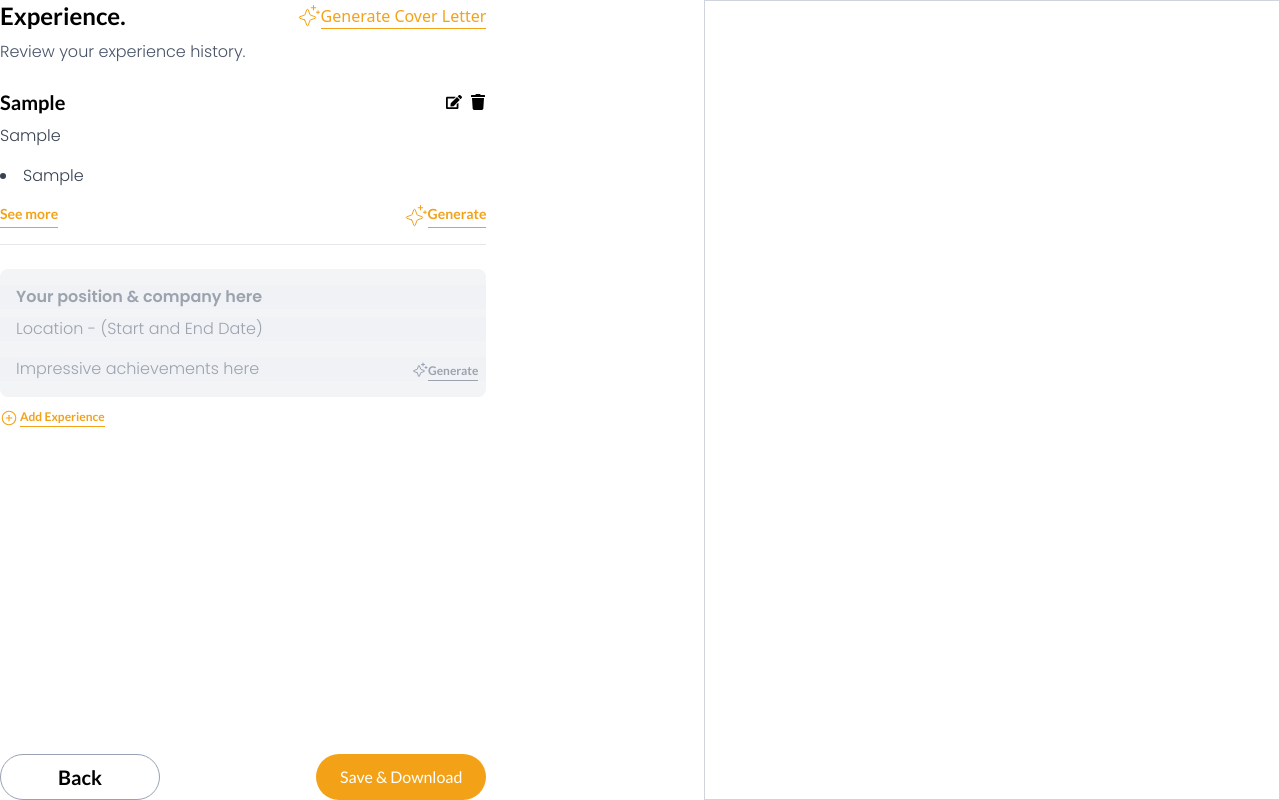
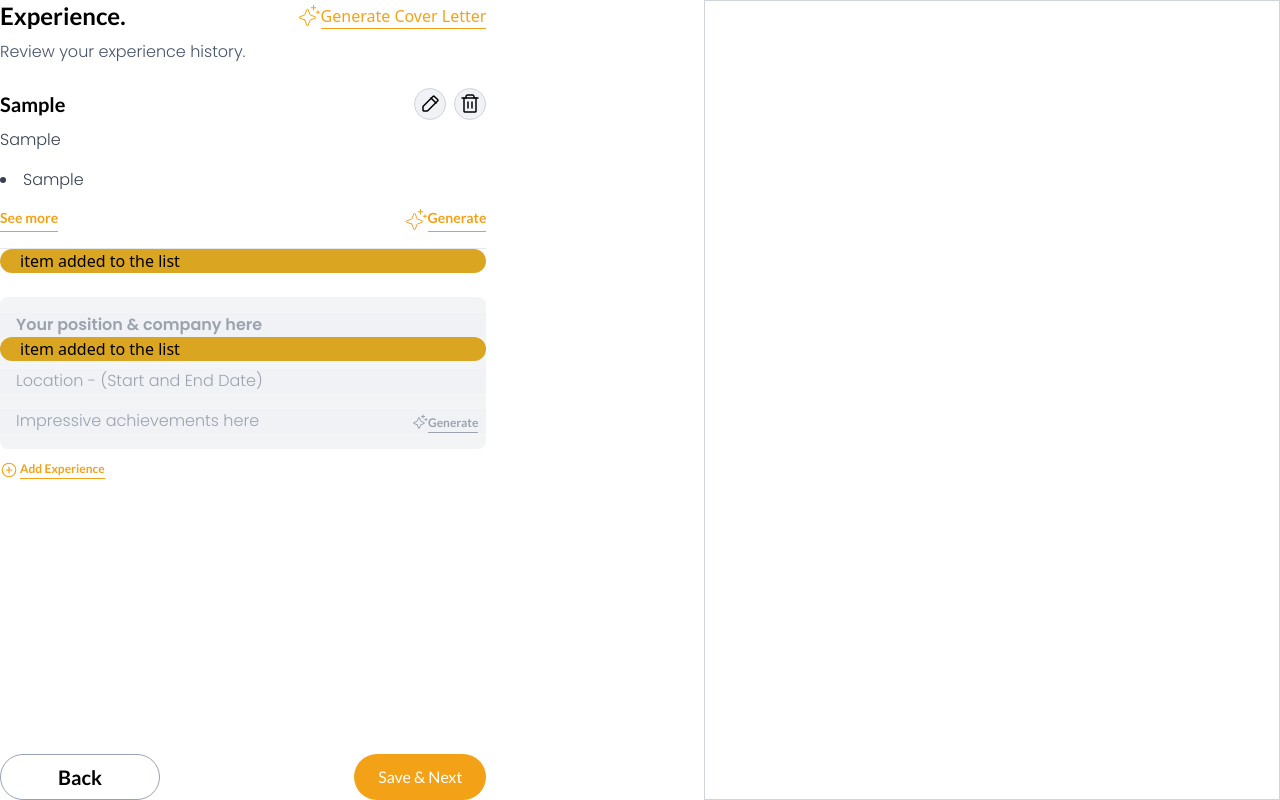
Before and after one commit to Lycan-Xx/test-4, a React (Vite) app: page /experience in a window 1280 px wide. Both pictures are taken after typing "Sample", "Sample", "Sample" into the empty fields and a click on the button "Generate". Built offline with nearby package versions, Linux system fonts and the light colour scheme.

Commit message:
removeItem from experience list

```diff
--- a/src/components/Alert.jsx
+++ b/src/components/Alert.jsx
@@ -1,9 +1,13 @@
-import React from 'react'
+import React, { useEffect } from "react"
 
-const Alert = () => {
-  return (
-    <div>Alert</div>
-  )
+const Alert = ({ type, msg, removeAlert }) => {
+ useEffect(() => {
+  const timeout = setTimeout(() => {
+   removeAlert
+  }, 2000)
+  return () => clearTimeout(timeout)
+ }, [])
+ return <p className={`alert alert-${type}`}>{msg}</p>
 }
 
 export default Alert
--- a/src/components/Experience.jsx
+++ b/src/components/Experience.jsx
@@ -25,12 +25,12 @@ const Experience = () => {
      <ExperienceList />
     </section>
 
-    <div className="flex flex-row justify-between  ">
+    <div className="flex flex-row justify-between flex-grow-1 ">
      <button className="rounded-[40px] border-[1px] border-[#98a2b3] px-[57px] h-[46px] text-[20px] font-bold font-lato">
       Back
      </button>
      <button className="rounded-[40px] text-white  bg-primary font-lato px-[24px]">
-      Save & Download
+      Save & Next
      </button>
     </div>
    </section>
--- a/src/components/ExperienceList.jsx
+++ b/src/components/ExperienceList.jsx
@@ -12,16 +12,24 @@ const ExperienceList = () => {
  const [list, setList] = useState([])
  const [isEditing, setIsEditng] = useState(false)
  const [editID, setEditID] = useState(null)
- const [alert, setAlert] = useState({ show: false, msg: "", type: "" })
+ const [alert, setAlert] = useState({
+  show: false,
+  msg: "",
+  type: "",
+ })
 
  const handleSubmit = (e) => {
   e.preventDefault()
   if (!companyPosition) {
    // display company empty alert
+   showAlert(true, "danger", "please enter company and position")
+  }
+  if (!workLocation) {
+   showAlert(true, "danger", "please enter work location")
   } else if (companyPosition && isEditing) {
    //  deal with edit
   } else {
-   //  show alert
+   showAlert(true, "success", "item added to the list")
    const newItem = {
     id: new Date().getTime().toString(),
     title: companyPosition,
@@ -35,12 +43,26 @@ const ExperienceList = () => {
   }
  }
 
+ const showAlert = (show = false, type = "", msg = "") => {
+  setAlert({ show, type, msg })
+ }
+
+ const clearList = () => {
+  showAlert(true, "danger", "emptylist")
+  setList([])
+ }
+
+ const removeItem = (id) => {
+  showAlert(true, "danger", "item-removed")
+  setList(list.filter((item) => item.id !== id))
+ }
+
  return (
   <section>
    <div className="w-full mx-auto justify-center align-middle">
     {list.length > 0 && (
      <div className="border-b-[1px] pb-4">
-      <List items={list} />
+      <List items={list} removeItem={removeItem} />
       <div className="flex flex-row justify-between mt-4">
        <p className="text-primary border-b-[1px] border-primary text-sm font-bold font-lato">
         See more
@@ -56,7 +78,7 @@ const ExperienceList = () => {
     )}
 
     <form className="flex flex-col" onSubmit={handleSubmit} action="">
-     {alert.show && <Alert />}
+     {alert.show && <Alert {...alert} removeAlert={showAlert} />}
      <div className="flex flex-col w-full mt-6 focus:border-none bg-gray-100 py-4 rounded-[8px] relative">
       <input
        type="text"
@@ -65,6 +87,8 @@ const ExperienceList = () => {
        value={companyPosition}
        onChange={(e) => setCompanyPostion(e.target.value)}
       />
+      {alert.show && <Alert {...alert} removeAlert={showAlert} />}
+
       <input
        className="experienceInput h-[24px] font-light mt-2 "
        type="text"
--- a/src/components/List.jsx
+++ b/src/components/List.jsx
@@ -1,7 +1,9 @@
 import React from "react"
 import { FaEdit, FaTrash } from "react-icons/fa"
+import EditPencil from "../assets/EditPencil.svg"
+import DeleteTrash from "../assets/DeleteTrash.svg"
 
-const List = ({ items }) => {
+const List = ({ items, removeItem }) => {
  return (
   <div className="flex flex-col">
    {items.map((item) => {
@@ -12,10 +14,12 @@ const List = ({ items }) => {
        <p className="font-lato text-xl font-bold">{title}</p>
        <div className="flex flex-row gap-2">
         <button type="button">
-         <FaEdit />
+         {/* <FaEdit /> */}
+         <img src={EditPencil} alt="" />
         </button>
         <button type="button">
-         <FaTrash />
+         {/* <FaTrash /> */}
+         <img onClick={() => removeItem(id)} src={DeleteTrash} alt="" />
         </button>
        </div>
       </header>
--- a/src/index.css
+++ b/src/index.css
@@ -7,6 +7,18 @@
 @tailwind base;
 @tailwind components;
 @tailwind utilities;
+
+.alert-danger {
+ background: rgb(151, 58, 58);
+ border-radius: 30px;
+ padding-left: 20px;
+}
+
+.alert-success {
+ background-color: goldenrod;
+ border-radius: 30px;
+ padding-left: 20px;
+}
 
 .input-heading {
  font-size: 16px;
```
Also changed, not shown: src/assets/DeleteTrash.svg (added), src/assets/EditPencil.svg (added).
